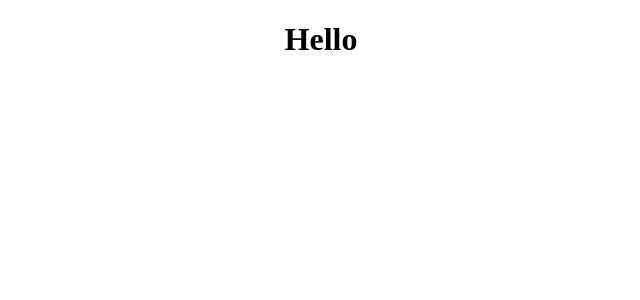
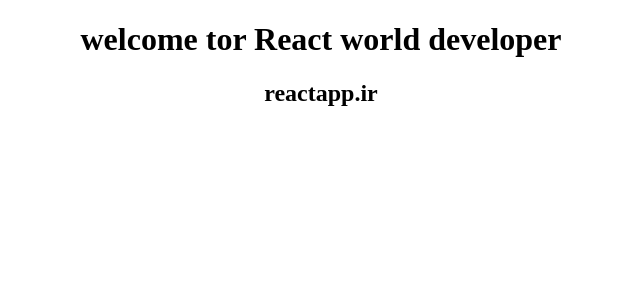
Before and after one commit to afshin4460/React-Js-with-reactapp.ir, a React (Create React App) app: page / in a window 1280 px wide. Shown: the top 300 px of the page, without its empty margins (319-959 px from the left). Built offline with nearby package versions, Linux system fonts and the light colour scheme.

Commit message:
create components

```diff
--- a/src/App.jsx
+++ b/src/App.jsx
@@ -1,10 +1,11 @@
 import React from 'react';
 import './App.css';
+import Website from './components/webstie';
 
 function App() {
   return (
     <div className='App'>
-      <h1>Hello</h1>
+      <Website />
     </div>
   );
 }
--- /dev/null
+++ b/src/components/webstie.jsx
@@ -0,0 +1,18 @@
+import React from 'react';
+
+function Welcome() {
+    return (
+        <h1>welcome tor React world developer</h1>
+    );
+}
+
+function Website() {
+    return (
+        <div>
+            <Welcome />
+            <h2>reactapp.ir</h2>
+        </div>
+    );
+}
+
+export default Website;
```
